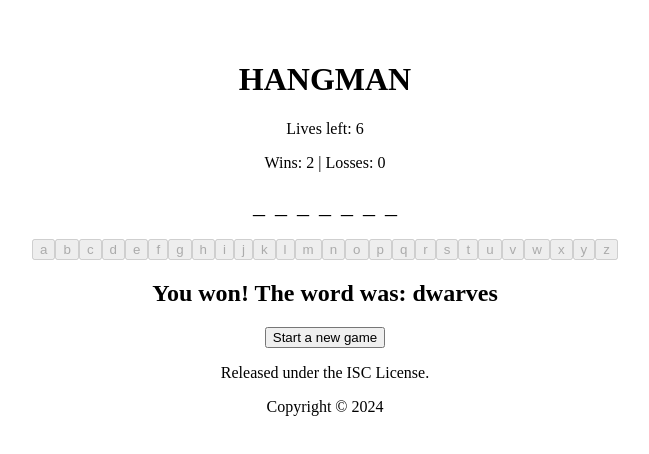
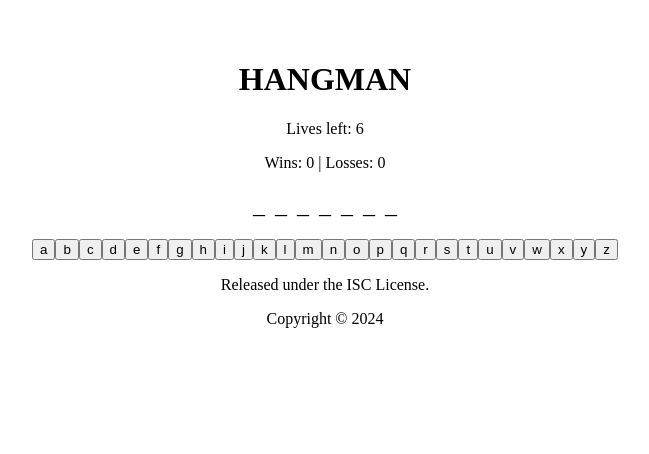
Before and after one commit to pizzaandpast4/project-kartuves-react, a React (Vite) app: page / in a window 1280 px wide. Shown: the top 454 px of the page, without its empty margins (315-964 px from the left). Built offline with nearby package versions, Linux system fonts and the light colour scheme.

Commit message:
gamestarted fix

```diff
--- a/src/App.jsx
+++ b/src/App.jsx
@@ -14,12 +14,14 @@ const App = () => {
   const [wins, setWins] = useState(0);
   const [losses, setLosses] = useState(0);
   const [lives, setLives] = useState(6);
+  const [gameStarted, setGameStarted] = useState(false);
 
   useEffect(() => {
   startNewGame();
 }, []);
 
 useEffect(() => {
+    if (gameStarted) {
       if (wrongGuesses >= lives) {
         setGameOver(true);
         setLosses((prev) => prev + 1);
@@ -28,7 +30,8 @@ useEffect(() => {
         setGameWon(true);
         setWins((prev) => prev + 1);
       }
-}, [wrongGuesses, guessedLetters, word, lives]);
+    }
+  }, [wrongGuesses, guessedLetters, word, lives, gameStarted]);
 
   const startNewGame = () => {
     setWord(randomWord());
@@ -37,6 +40,7 @@ useEffect(() => {
     setGameOver(false);
     setGameWon(false);
     setLives(6);
+    setGameStarted(true);
   }
 
   const handleGuess = (letter) => {
```
Lines whose indentation alone changed are shown as unchanged.
